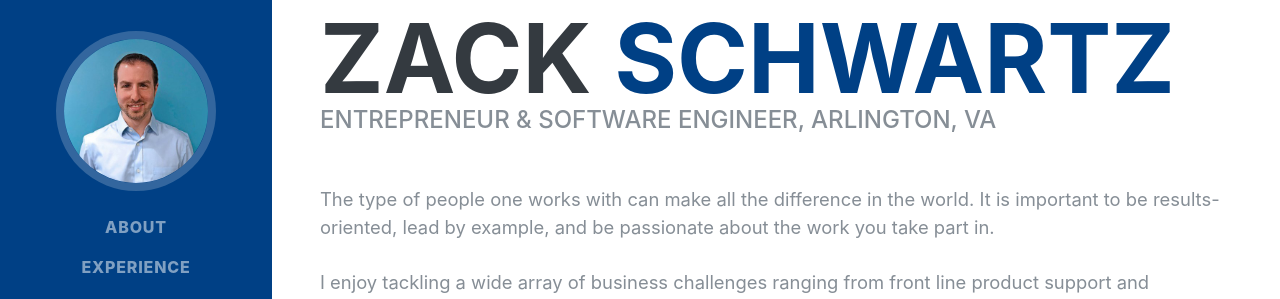
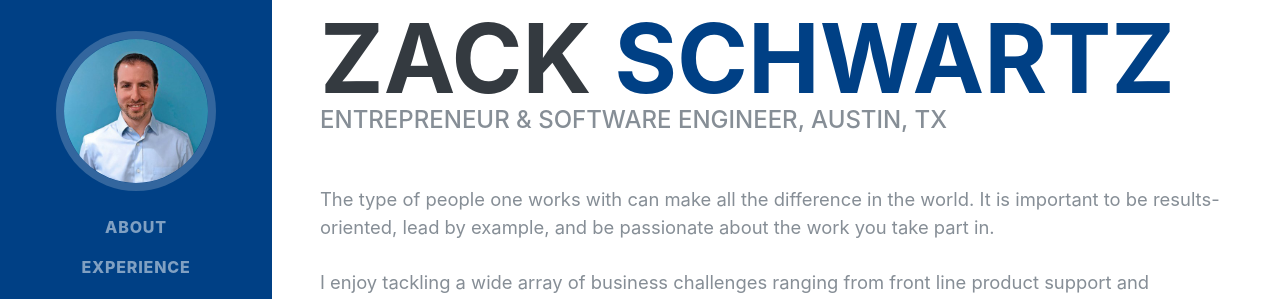
Before and after one commit to apexdodge/apexdodge.github.io, a Jekyll site: the page built from index.html, in a window 1280 px wide. Shown: the part 215-514 px from the top of the page. Built offline with Jekyll 4.4.1, drawn with Linux system fonts in a browser that asks for light colours; some web fonts are replaced.

Commit message:
moved to TX

```diff
--- a/index.html
+++ b/index.html
@@ -1,13 +1,13 @@
 ---
 layout: default
-title: Zack Schwartz, Entrepreneur & Software Engineer, Arlington, VA
+title: Zack Schwartz, Entrepreneur & Software Engineer, Austin, TX
 ---
 <section class="resume-section p-3 p-lg-5 d-flex align-items-center" id="about">
   <div class="w-100">
     <h1 class="mb-0">Zack
       <span class="text-primary">Schwartz</span>
     </h1>
-    <div class="subheading mb-5">Entrepreneur & Software Engineer, Arlington, VA
+    <div class="subheading mb-5">Entrepreneur & Software Engineer, Austin, TX
     </div>
     <p class="lead mb-5">The type of people one works with can make all the difference in the world. It is important to
       be results-oriented, lead by example, and be passionate about the work you take part in.<br /><br />
```
